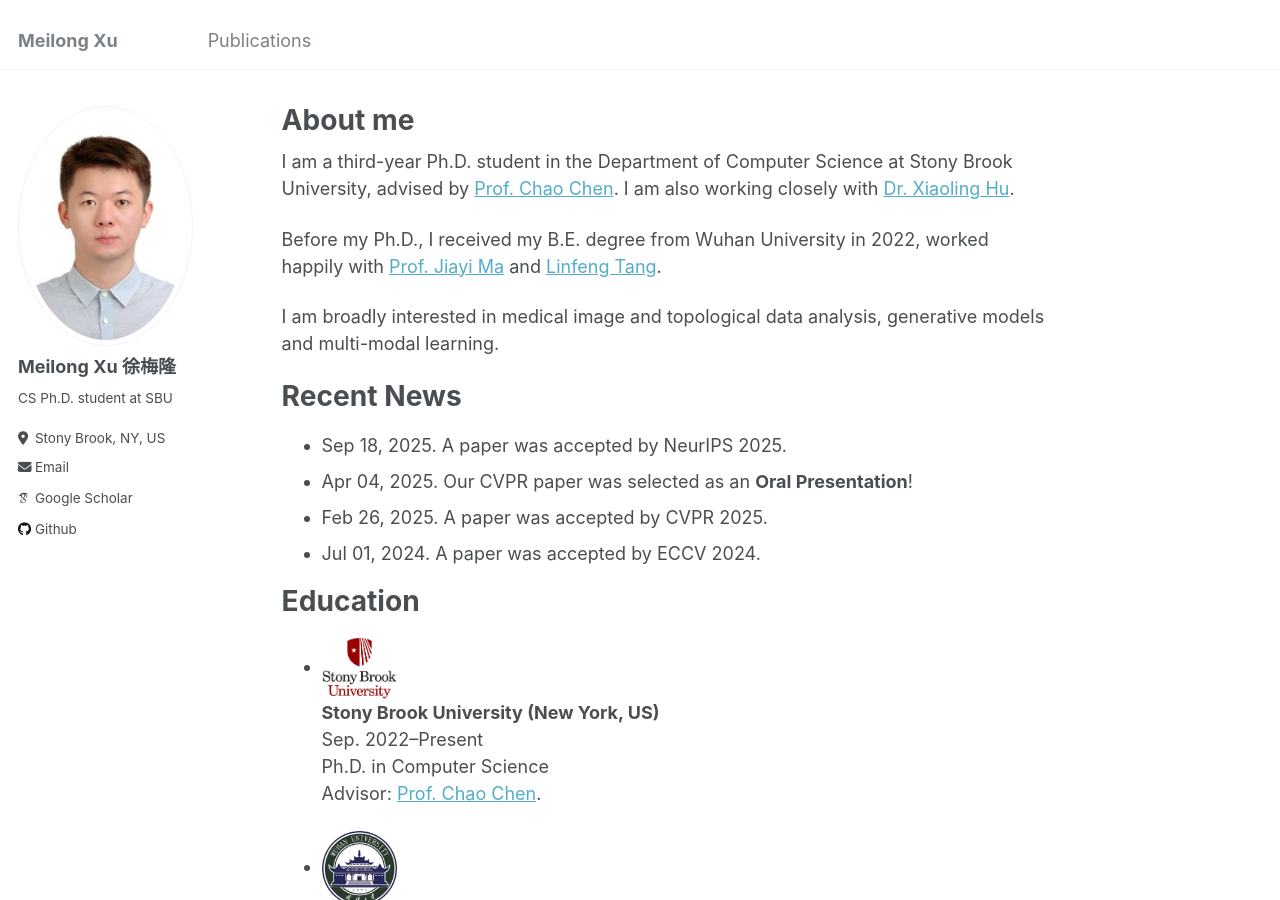
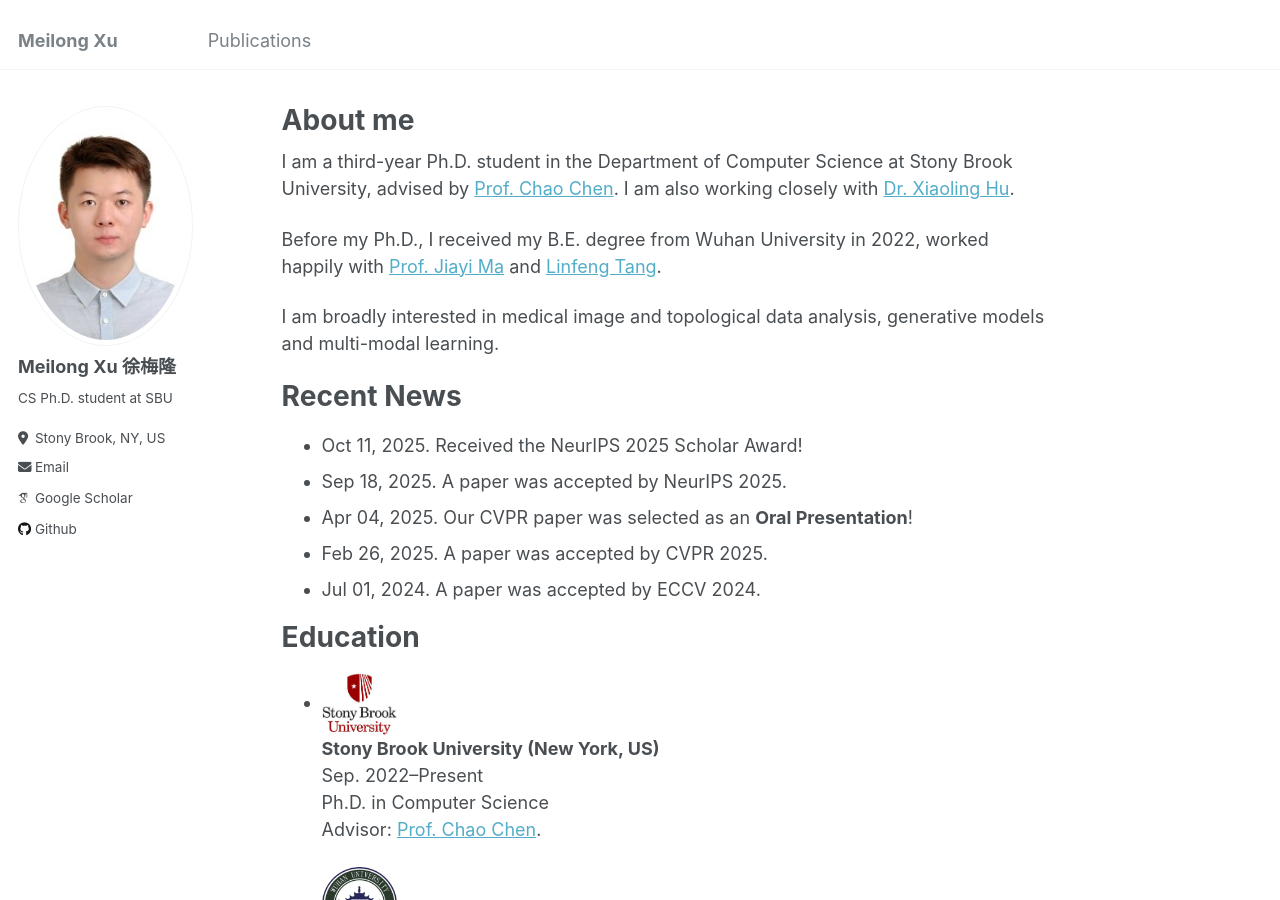
Before and after one commit to Melon-Xu/Melon-Xu.github.io, a Jekyll site: the page built from _pages/about.md, in a window 1280 px wide and 900 px high. Built offline with Jekyll 4.4.1, drawn with Linux system fonts in a browser that asks for light colours; some web fonts are replaced.

Commit message:
Update about.md

```diff
--- a/_pages/about.md
+++ b/_pages/about.md
@@ -15,6 +15,7 @@ Before my Ph.D., I received my B.E. degree from Wuhan University in 2022, worked
 I am broadly interested in medical image and topological data analysis, generative models and multi-modal learning.
 
 # Recent News
+* Oct 11, 2025. Received the NeurIPS 2025 Scholar Award!
 * Sep 18, 2025. A paper was accepted by NeurIPS 2025.
 * Apr 04, 2025. Our CVPR paper was selected as an **Oral Presentation**!
 * Feb 26, 2025. A paper was accepted by CVPR 2025.
```
